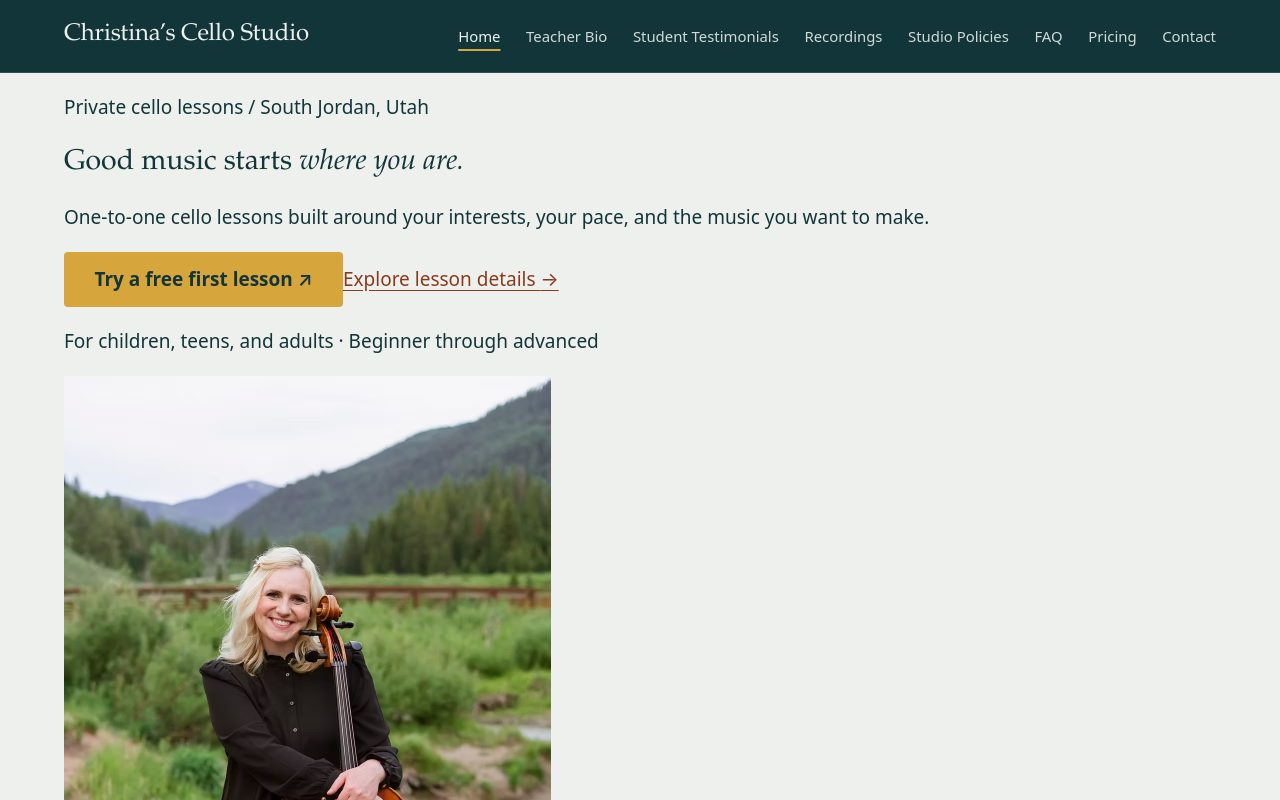
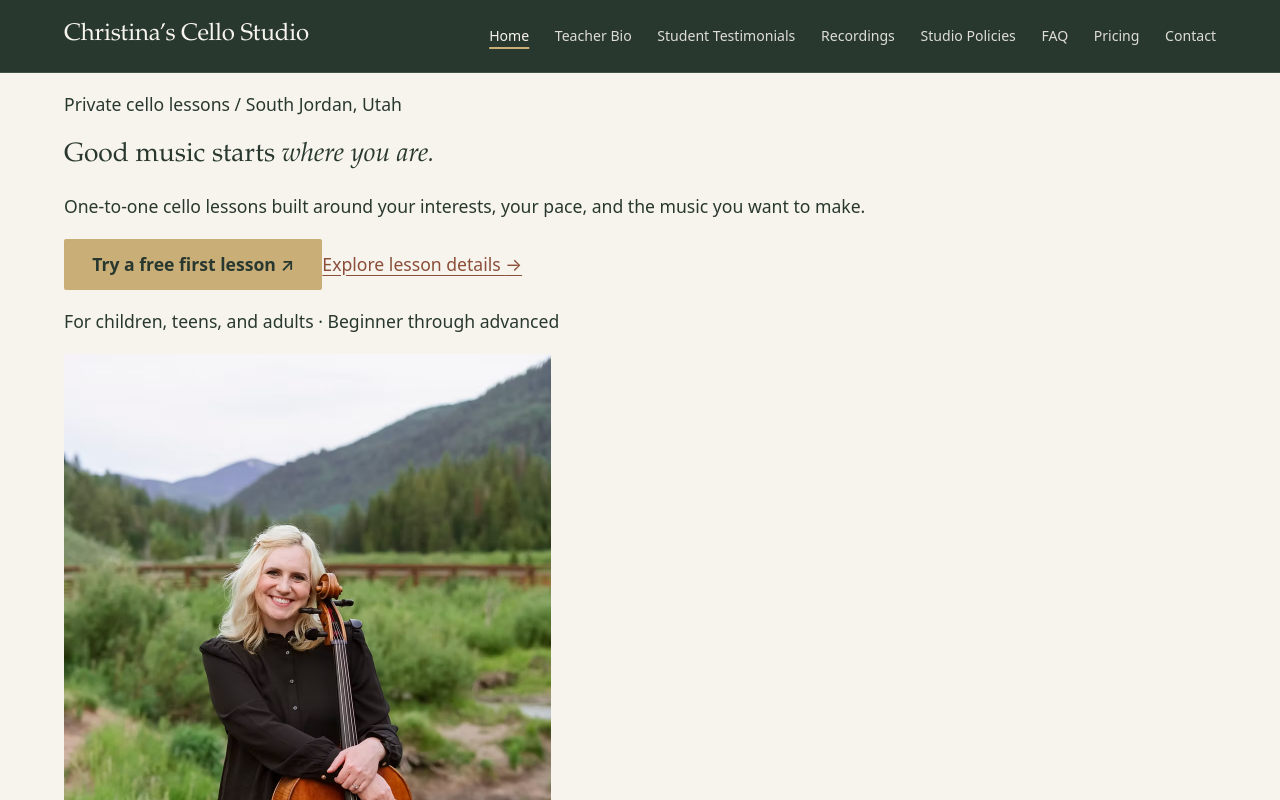
Before and after one commit to alangford/christinas-cello-studio, a React (Vite) app: page / in a window 1280 px wide. Shown: the top 800 px of the page. Built offline with nearby package versions, Linux system fonts and the light colour scheme; no server answers.

Commit message:
Refresh studio design tokens and palette

```diff
--- a/src/styles/tokens.css
+++ b/src/styles/tokens.css
@@ -1,28 +1,30 @@
 :root {
-  /* Colour: concert-hall teal, rosin-grey paper, string gold, cello varnish */
-  --hall: #12353a;
-  --rosin: #edf0ec;
-  --mist: #d3dfdb;
-  --varnish: #8a3a1c;
-  --gold: #d6a63c;
-  --ink: #12353a;
-  --ink-soft: #3f5c5f;
-  --focus: var(--varnish);
+  /* A quiet, editorial palette: warm paper, deep olive, and cello-varnish terracotta. */
+  --hall: #29382f;
+  --rosin: #f7f4ed;
+  --mist: #dfe3da;
+  --varnish: #8b4e39;
+  --gold: #c9ae78;
+  --ink: #29382f;
+  --ink-soft: #58645b;
+  --focus: #9c543d;
+  --sage: #e9ece4;
+  --paper: #fffdf8;
 
-  /* Type */
+  /* These font families are already bundled with the project. */
   --font-display: "Newsreader Variable", "Iowan Old Style", "Palatino Linotype", Georgia, serif;
   --font-body: "Hanken Grotesk Variable", system-ui, -apple-system, "Segoe UI", sans-serif;
 
-  --step--1: clamp(0.875rem, 0.85rem + 0.1vw, 0.95rem);
-  --step-0: clamp(1.0625rem, 1rem + 0.3vw, 1.1875rem);
-  --step-1: clamp(1.3rem, 1.15rem + 0.75vw, 1.6rem);
-  --step-2: clamp(1.65rem, 1.35rem + 1.5vw, 2.4rem);
-  --step-3: clamp(2.1rem, 1.6rem + 2.4vw, 3.5rem);
-  --step-4: clamp(2.9rem, 1.8rem + 4.8vw, 5.6rem);
+  --step--1: clamp(0.82rem, 0.8rem + 0.1vw, 0.92rem);
+  --step-0: clamp(0.98rem, 0.95rem + 0.2vw, 1.1rem);
+  --step-1: clamp(1.2rem, 1.1rem + 0.55vw, 1.55rem);
+  --step-2: clamp(1.65rem, 1.35rem + 1.45vw, 2.35rem);
+  --step-3: clamp(2.15rem, 1.6rem + 2.35vw, 3.4rem);
+  --step-4: clamp(3.2rem, 2rem + 5.5vw, 6.4rem);
 
   /* Layout */
   --container: 72rem;
   --gutter: clamp(1.25rem, 4vw, 2.5rem);
   --measure: 62ch;
-  --radius: 4px;
+  --radius: 2px;
 }
```
